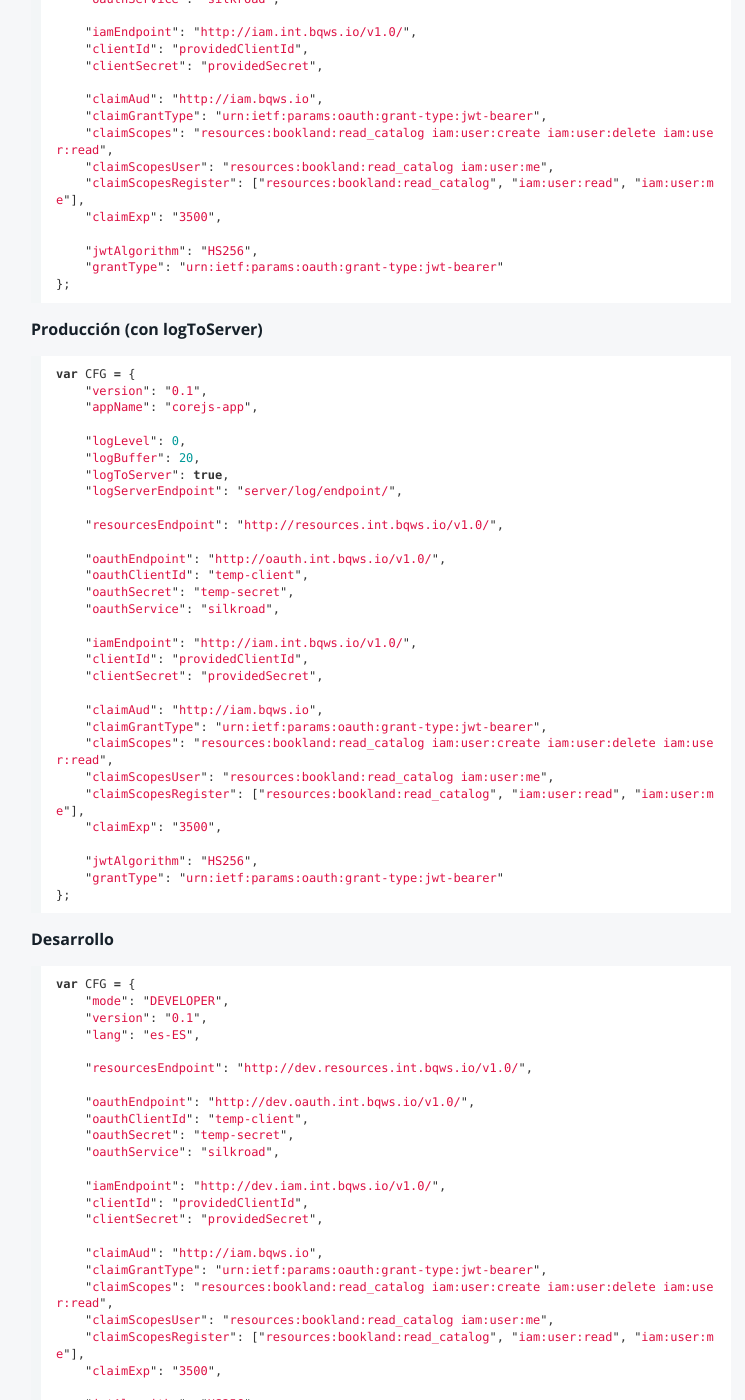
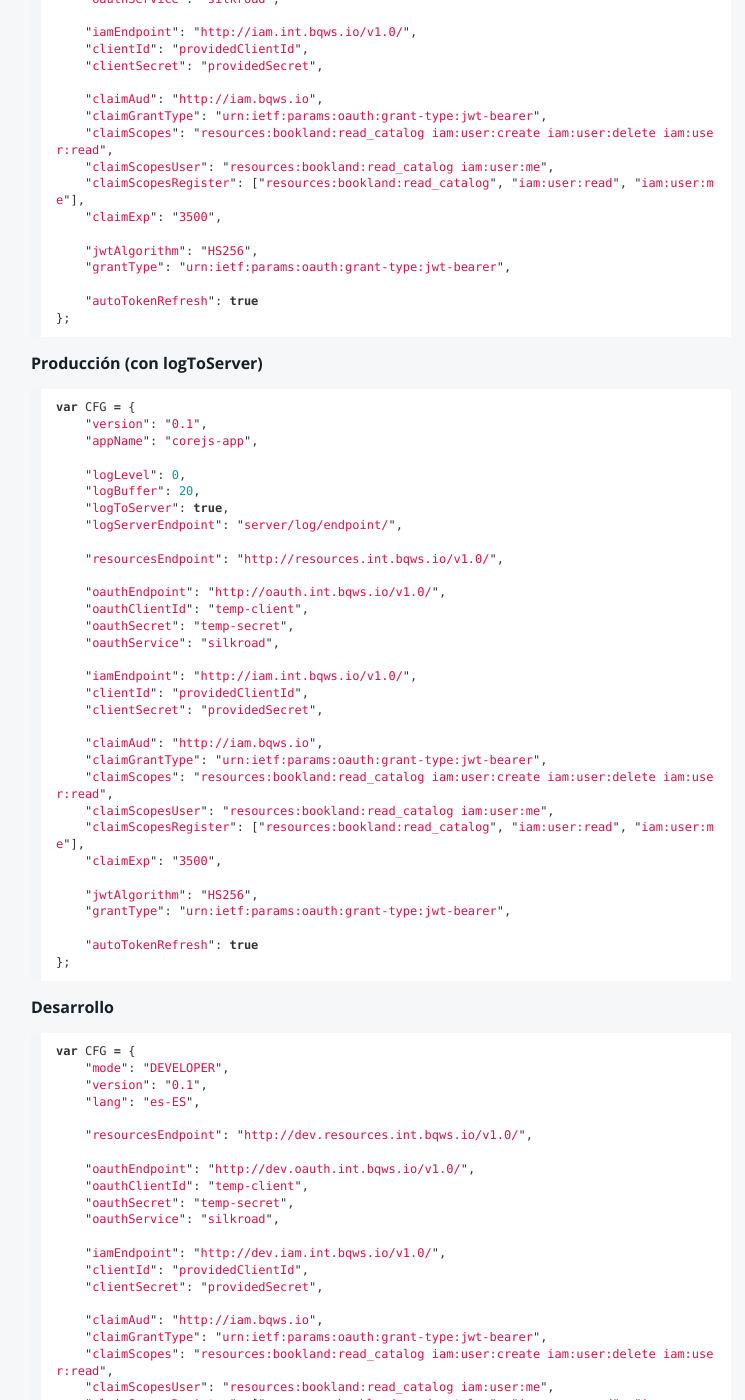
Before and after one commit to bq-devtools/corejs-doc, a Jekyll site: the page built from core_base/index.md, in a window 1280 px wide and 1400 px high, scrolled down 6042 px. Shown: the whole window, without its empty margins (259-1004 px from the left). Built offline with Jekyll 4.4.1, drawn with Linux system fonts in a browser that asks for light colours; Markdown is read by kramdown in place of the engine named in the settings; some of the changed text lies outside the part shown.

````diff
--- a/core_base/index.md
+++ b/core_base/index.md
@@ -289,7 +289,9 @@ var CFG = {
     "claimExp": "3500",
 
     "jwtAlgorithm": "HS256",
-    "grantType": "urn:ietf:params:oauth:grant-type:jwt-bearer"
+    "grantType": "urn:ietf:params:oauth:grant-type:jwt-bearer",
+
+    "autoTokenRefresh": true
 };
 ```
 
@@ -324,7 +326,9 @@ var CFG = {
     "claimExp": "3500",
 
     "jwtAlgorithm": "HS256",
-    "grantType": "urn:ietf:params:oauth:grant-type:jwt-bearer"
+    "grantType": "urn:ietf:params:oauth:grant-type:jwt-bearer",
+
+    "autoTokenRefresh": true
 };
 ```
 
@@ -355,7 +359,9 @@ var CFG = {
     "claimExp": "3500",
 
     "jwtAlgorithm": "HS256",
-    "grantType": "urn:ietf:params:oauth:grant-type:jwt-bearer"
+    "grantType": "urn:ietf:params:oauth:grant-type:jwt-bearer",
+
+    "autoTokenRefresh": true
 };
 ```
 
````
